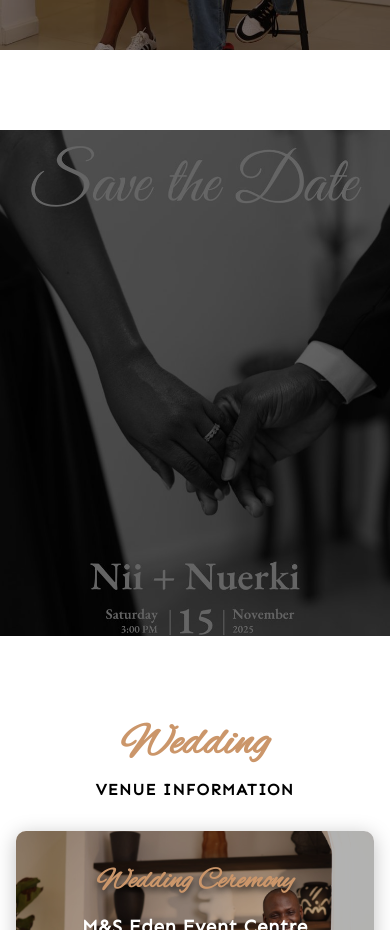
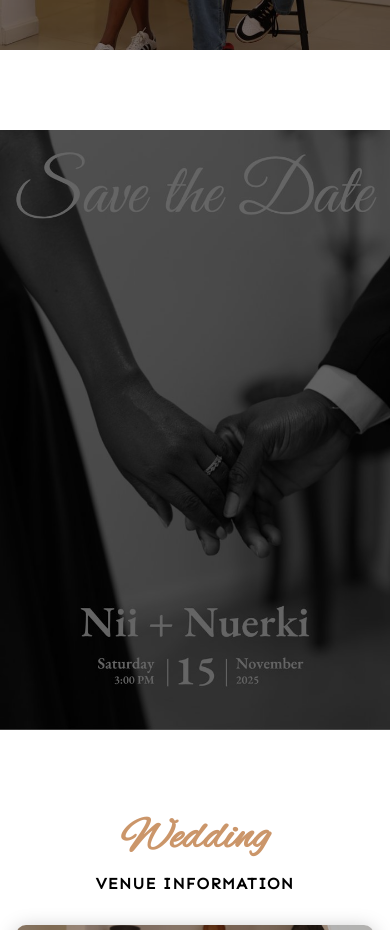
Before and after one commit to gaby96/WeddingWebsite, a React (Create React App) app: page / in a window 390 px wide. Shown: the part 2120-3050 px from the top of the page. Built offline with nearby package versions, Linux system fonts and the light colour scheme.

Commit message:
working on responsiveness for bannerone page

```diff
--- a/src/components/Home/Layout/Banner-1/BannerOne.js
+++ b/src/components/Home/Layout/Banner-1/BannerOne.js
@@ -60,7 +60,8 @@ const Container = styled.div `
     }
 
   @media (max-width: 768px) {
-    background: url("image/savethedate.jpg") no-repeat center 10% / cover;
+    background: url("image/savethedate.jpg") no-repeat center 40% / cover;
+     height : 600px;
     }
 
     @media(max-width: 375px) {
```
